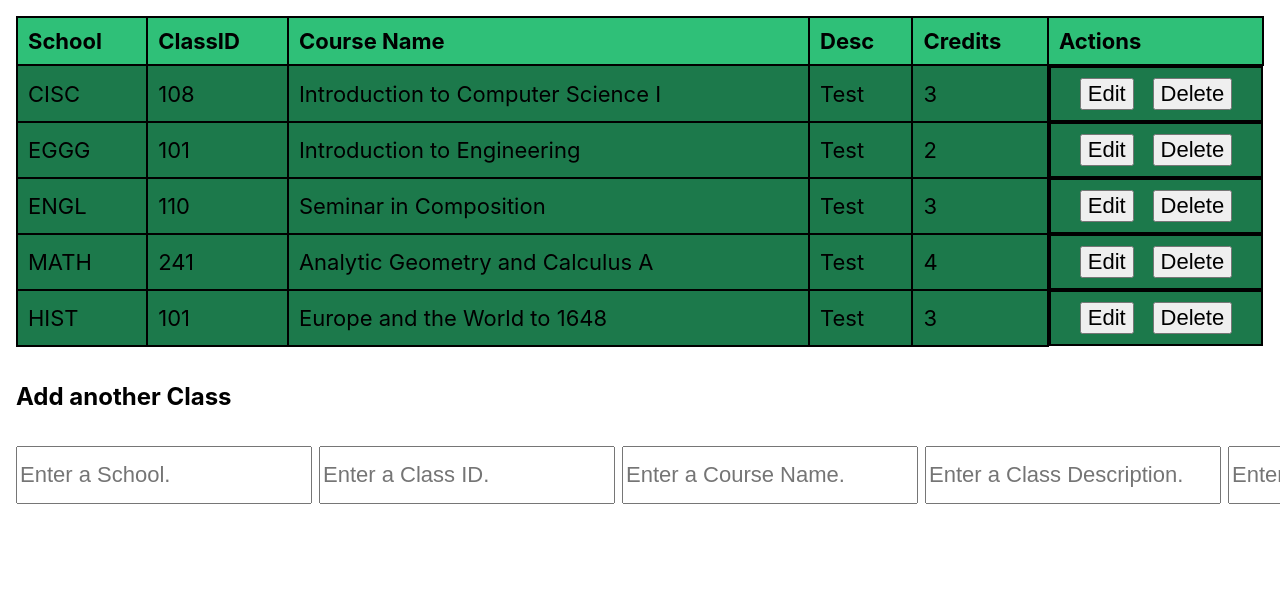
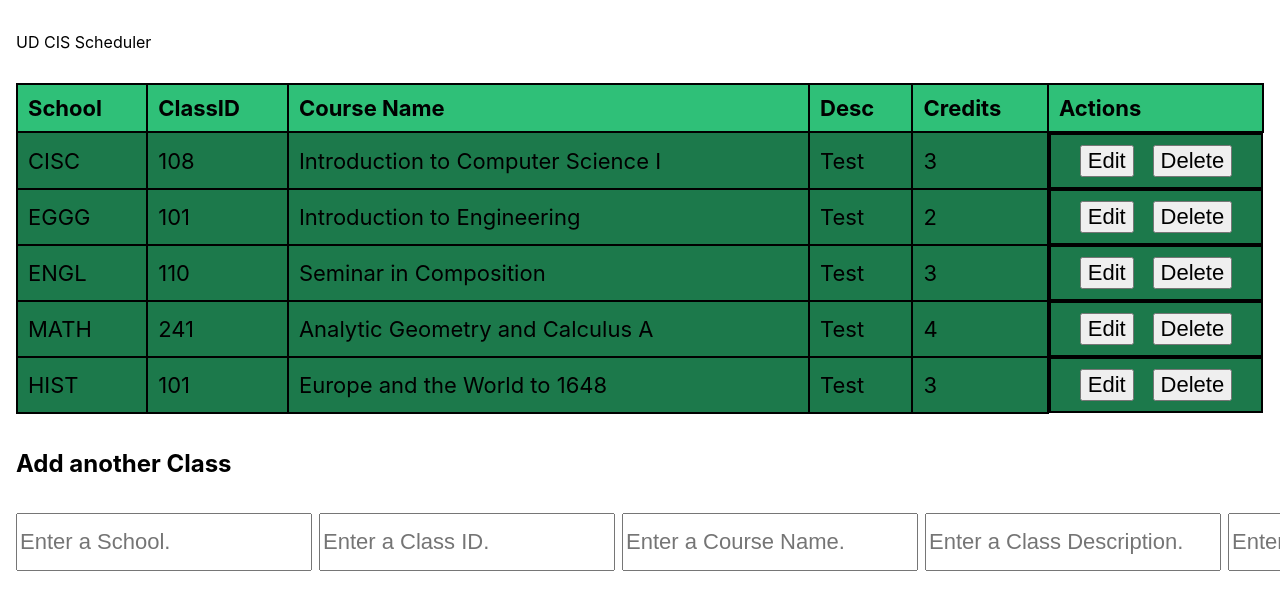
Before and after one commit to UD-CISC275-F21/ud-cis-scheduler-team-16, a React (Create React App) app: page / in a window 1280 px wide. Shown: the top 610 px of the page. Built offline with nearby package versions, Linux system fonts and the light colour scheme.

Commit message:
Added required text

```diff
--- a/src/App.tsx
+++ b/src/App.tsx
@@ -126,6 +126,7 @@ const App = () : JSX.Element => {
     };
 
     return <div className= "app-container">
+        <p>UD CIS Scheduler</p>
         <form onSubmit={handleEditCourseSubmit}>
             <table>
                 <thead>
```
